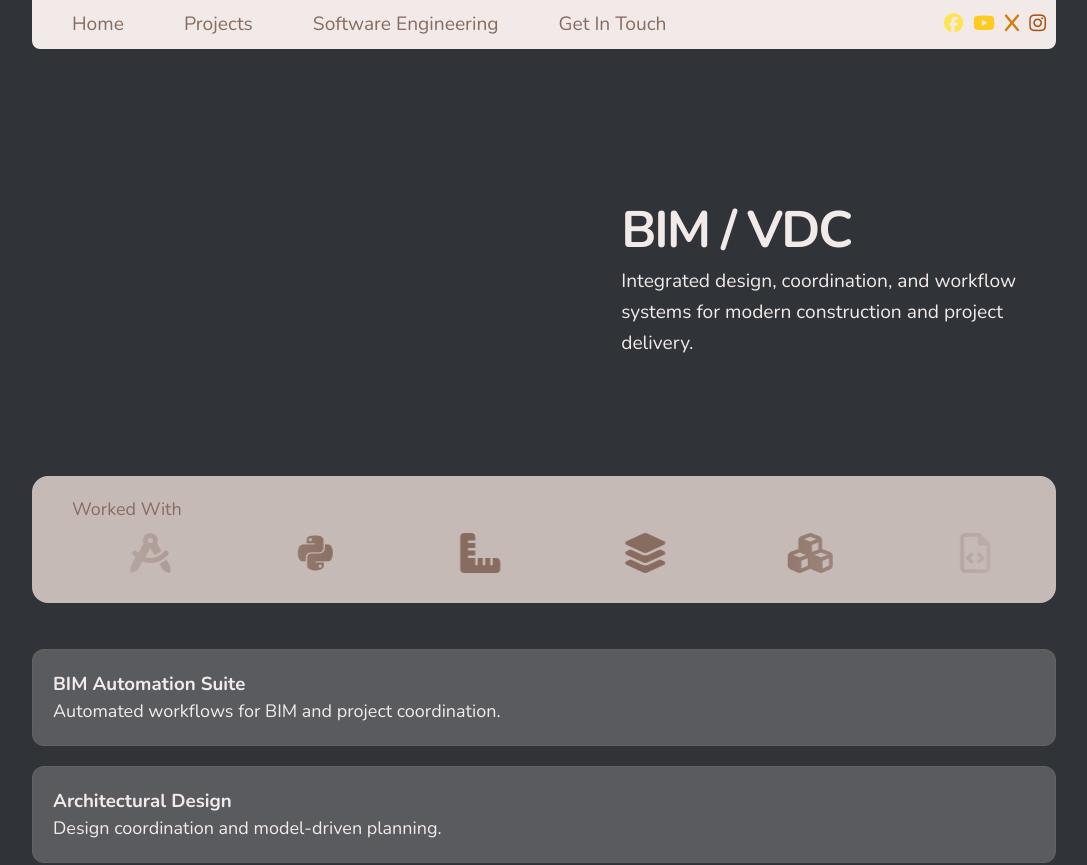
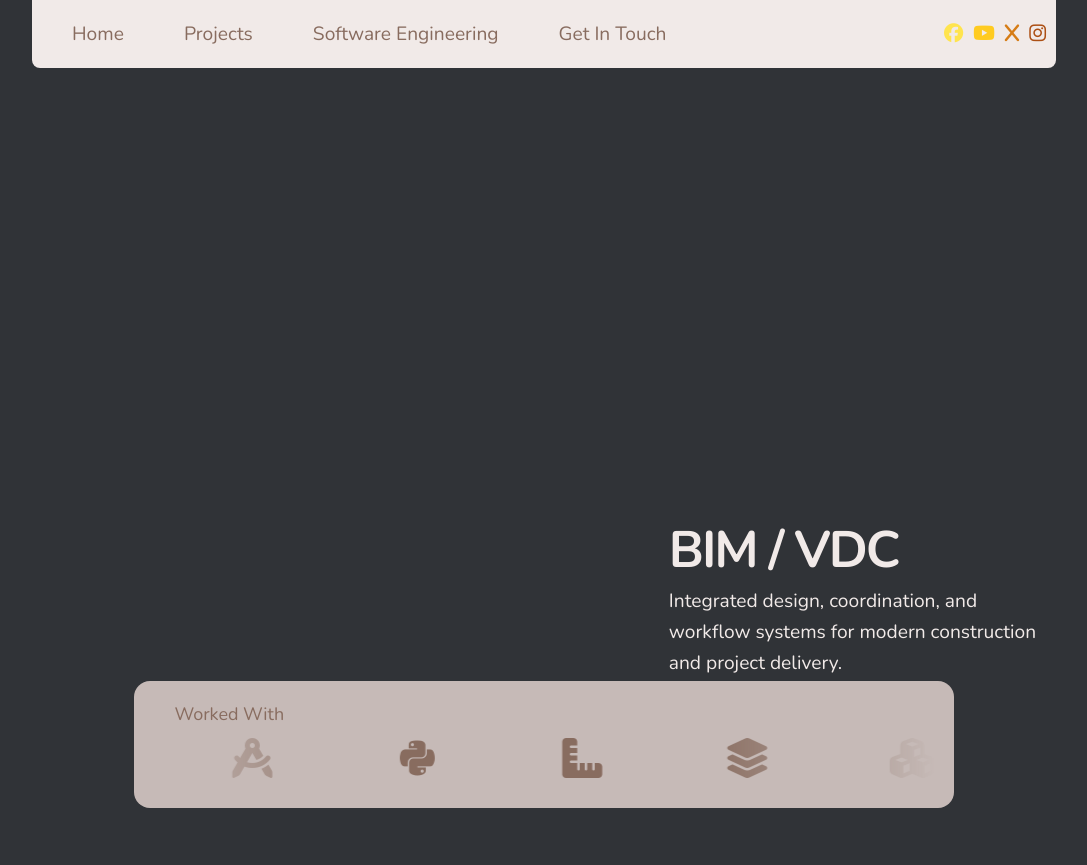
Before and after one commit to ariahmckee/portfolio-website, a React (Vite) app in the folder portfolio-app/: page /bim-vdc in a window 1280 px wide. Shown: the top 865 px of the page, without its empty margins (96-1183 px from the left). Built offline with nearby package versions, Linux system fonts and the light colour scheme.

Commit message:
Checkpoint: Phase 6A before layout audit

```diff
--- a/portfolio-app/src/App.css
+++ b/portfolio-app/src/App.css
@@ -13,6 +13,7 @@
   --eye-color: #61676d;
   --page-content-width: 80%;
   --portfolio-background: #303337;
+  --header-height: 68px;
 }
 
 * {
@@ -45,7 +46,8 @@ body {
   min-height: 100vh;
   display: flex;
   flex-direction: column;
-  overflow: auto;
+  overflow-x: hidden;
+  overflow-y: auto;
 }
 
 body.home-page {
@@ -96,6 +98,7 @@ p {
   display: flex;
   justify-content: space-between;
   align-items: center;
+  min-height: var(--header-height);
   padding: 10px;
   width: var(--page-content-width);
   background-color: var(--color-white);
@@ -232,7 +235,11 @@ header .navigation li a,
 }
 
 .discipline-marquee {
-  margin-top: 0;
+  margin-top: auto;
+  margin-bottom: 0;
+  width: min(100%, var(--page-content-width));
+  margin-left: auto;
+  margin-right: auto;
 }
 
 .portfolio-page {
@@ -261,7 +268,9 @@ header .navigation li a,
   display: grid;
   grid-template-columns: 1fr;
   gap: 1.25rem;
-  width: 100%;
+  width: min(100%, var(--page-content-width));
+  margin: 5rem auto 0;
+  padding-bottom: 4rem;
 }
 
 .video-hero {
@@ -269,6 +278,8 @@ header .navigation li a,
   --video-hero-min-height: 360px;
   --video-hero-video-max-height: 620px;
   --video-hero-content-max-width: 32rem;
+  --video-hero-media-offset-y: 0px;
+  --video-hero-text-offset-y: 0px;
   position: relative;
   display: grid;
   grid-template-columns: var(--video-hero-columns);
@@ -276,9 +287,8 @@ header .navigation li a,
   gap: 1.5rem;
   width: 100%;
   min-height: var(--video-hero-min-height);
-  margin: -0.5rem 0 1.5rem;
+  margin: 0 0 1.5rem;
 }
-
 .video-hero--media-right {
   --video-hero-columns: minmax(0, 1fr) minmax(0, 1.3fr);
 }
@@ -299,6 +309,7 @@ header .navigation li a,
   align-items: center;
   justify-content: center;
   overflow: hidden;
+  transform: translateY(var(--video-hero-media-offset-y));
 }
 
 .video-hero__video,
@@ -315,6 +326,8 @@ header .navigation li a,
   position: relative;
   z-index: 1;
   max-width: var(--video-hero-content-max-width);
+  padding-inline: clamp(0.25rem, 1vw, 1rem);
+  transform: translateY(var(--video-hero-text-offset-y));
 }
 
 .video-hero__content h2 {
@@ -333,10 +346,30 @@ header .navigation li a,
   max-width: 32rem;
 }
 
+.bim-viewport-hero {
+  position: relative;
+  width: 100%;
+  min-height: calc(100svh - var(--header-height));
+  margin-top: calc(-1 * var(--header-height));
+  padding-top: var(--header-height);
+  display: grid;
+  grid-template-rows: minmax(0, 1fr) auto;
+  align-items: end;
+  overflow: visible;
+  z-index: 0;
+}
+
 .bim-video-hero {
-  --video-hero-video-max-height: 700px;
-  --video-hero-min-height: 300px;
-  padding: 0 0 0.5rem;
+  --video-hero-columns: minmax(0, 1.5fr) minmax(0, 1fr);
+  --video-hero-video-max-height: clamp(640px, 72vh, 1840px);
+  --video-hero-min-height: 270px;
+  --video-hero-content-max-width: 30rem;
+  --video-hero-media-offset-y: -4.2rem;
+  --video-hero-text-offset-y: 3.5rem;
+  width: 100%;
+  margin: 0;
+  padding: 0;
+  z-index: 1;
 }
 
 .project-card {
@@ -526,6 +559,28 @@ header .navigation li a,
 
   .video-hero__content {
     max-width: none;
+    padding-inline: clamp(1rem, 4vw, 2rem);
+  }
+
+  .bim-viewport-hero {
+    min-height: clamp(420px, 72svh, 720px);
+    margin-top: 0;
+    padding-top: 0;
+    grid-template-rows: auto auto;
+  }
+
+  .bim-video-hero {
+    --video-hero-columns: 1fr;
+    --video-hero-media-offset-y: 0px;
+    --video-hero-text-offset-y: 0px;
+    --video-hero-video-max-height: clamp(240px, 40svh, 500px);
+    width: 100%;
+    margin-top: 0;
+    padding-inline: clamp(1rem, 4vw, 2rem);
+  }
+
+  .project-grid {
+    margin-top: 3rem;
   }
 
   .menu-toggle {
--- a/portfolio-app/src/components/TechMarquee.jsx
+++ b/portfolio-app/src/components/TechMarquee.jsx
@@ -2,6 +2,7 @@ import { useEffect, useRef } from 'react'
 
 export default function TechMarquee({ items = [], className = '', animated = true }) {
   const trackRef = useRef(null)
+  const marqueeRef = useRef(null)
   const firstSetRef = useRef(null)
   const offsetRef = useRef(0)
   const maxScrollRef = useRef(0)
@@ -14,7 +15,8 @@ export default function TechMarquee({ items = [], className = '', animated = tru
 
     const track = trackRef.current
     const firstSet = firstSetRef.current
-    if (!track || !firstSet || items.length === 0) return undefined
+    const marquee = marqueeRef.current
+    if (!track || !firstSet || !marquee || items.length === 0) return undefined
 
     const updateLayout = () => {
       maxScrollRef.current = firstSet.offsetWidth
@@ -22,6 +24,28 @@ export default function TechMarquee({ items = [], className = '', animated = tru
 
       offsetRef.current = ((offsetRef.current % maxScrollRef.current) + maxScrollRef.current) % maxScrollRef.current
       track.style.transform = `translate3d(${-offsetRef.current}px, 0, 0)`
+    }
+
+    const handleWheel = (event) => {
+      if (!animated) return
+      const targetTrack = trackRef.current
+      if (!targetTrack) return
+
+      if (event.cancelable) {
+        event.preventDefault()
+      }
+
+      const maxScroll = maxScrollRef.current || targetTrack.scrollWidth / 2
+      if (maxScroll <= 0) return
+
+      const delta = event.deltaY * 0.35
+      offsetRef.current += delta
+
+      while (offsetRef.current < 0) offsetRef.current += maxScroll
+      while (offsetRef.current >= maxScroll) offsetRef.current -= maxScroll
+
+      targetTrack.style.transform = `translate3d(${-offsetRef.current}px, 0, 0)`
+      lastTimestampRef.current = performance.now()
     }
 
     const animate = (timestamp) => {
@@ -41,32 +65,14 @@ export default function TechMarquee({ items = [], className = '', animated = tru
     lastTimestampRef.current = performance.now()
     animationFrameRef.current = window.requestAnimationFrame(animate)
     window.addEventListener('resize', updateLayout)
+    marquee.addEventListener('wheel', handleWheel, { passive: false })
 
     return () => {
       window.cancelAnimationFrame(animationFrameRef.current)
       window.removeEventListener('resize', updateLayout)
+      marquee.removeEventListener('wheel', handleWheel)
     }
   }, [animated, items])
-
-  const handleWheel = (event) => {
-    if (!animated) return
-
-    const track = trackRef.current
-    if (!track) return
-
-    event.preventDefault()
-    const maxScroll = maxScrollRef.current || track.scrollWidth / 2
-    if (maxScroll <= 0) return
-
-    const delta = event.deltaY * 0.35
-    offsetRef.current += delta
-
-    while (offsetRef.current < 0) offsetRef.current += maxScroll
-    while (offsetRef.current >= maxScroll) offsetRef.current -= maxScroll
-
-    track.style.transform = `translate3d(${-offsetRef.current}px, 0, 0)`
-    lastTimestampRef.current = performance.now()
-  }
 
   if (!animated) {
     return (
@@ -84,6 +90,7 @@ export default function TechMarquee({ items = [], className = '', animated = tru
 
   return (
     <div
+      ref={marqueeRef}
       className={`companies ${className}`.trim()}
       onMouseEnter={() => {
         hoveringRef.current = true
@@ -91,7 +98,6 @@ export default function TechMarquee({ items = [], className = '', animated = tru
       onMouseLeave={() => {
         hoveringRef.current = false
       }}
-      onWheel={handleWheel}
     >
       <div className="scroll-track" ref={trackRef}>
         <div className="set" ref={firstSetRef}>
--- a/portfolio-app/src/components/VideoHero.jsx
+++ b/portfolio-app/src/components/VideoHero.jsx
@@ -49,7 +49,7 @@ export default function VideoHero({
             poster={poster}
             onError={() => setVideoFailed(true)}
           >
-            {sources.desktop ? <source src={sources.desktop} type="video/webm" media="(min-width: 1100px)" /> : null}
+            {sources.desktop ? <source src={sources.desktop} type="video/webm" media="(min-width: 1200px)" /> : null}
             {sources.standard ? <source src={sources.standard} type="video/webm" media="(min-width: 700px)" /> : null}
             {sources.mobile ? <source src={sources.mobile} type="video/webm" media="(max-width: 699px)" /> : null}
             <source src={fallbackSource} type="video/webm" />
--- a/portfolio-app/src/pages/BIMVDC.jsx
+++ b/portfolio-app/src/pages/BIMVDC.jsx
@@ -8,6 +8,7 @@ export default function BIMVDC() {
 
   return (
     <main className="portfolio-page page-container">
+      <section className="bim-viewport-hero">
         <VideoHero
           heading="BIM / VDC"
           description="Integrated design, coordination, and workflow systems for modern construction and project delivery."
@@ -23,6 +24,7 @@ export default function BIMVDC() {
           <p>Worked With</p>
           <TechMarquee items={bimTechIcons} />
         </article>
+      </section>
 
       <div id="projects" className="project-grid">
         {bimProjects.map((project) => (
```
Lines whose indentation alone changed are shown as unchanged.
